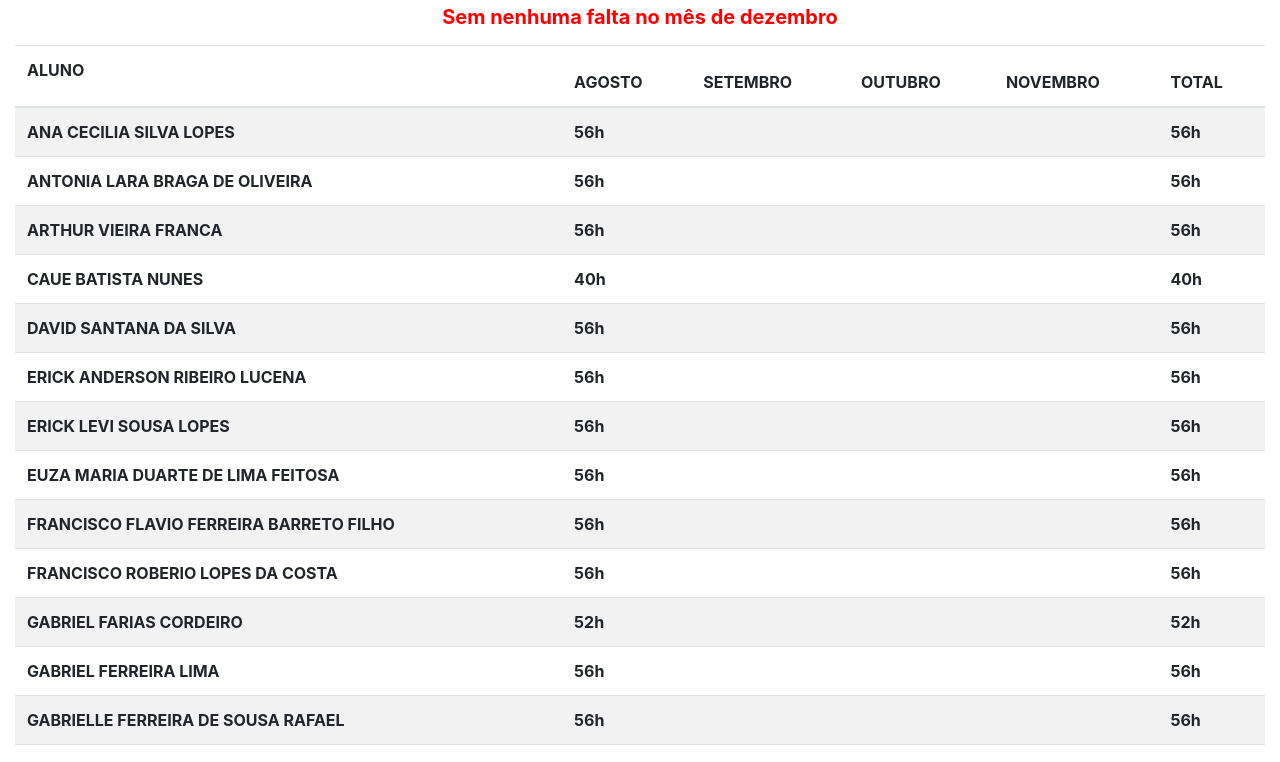
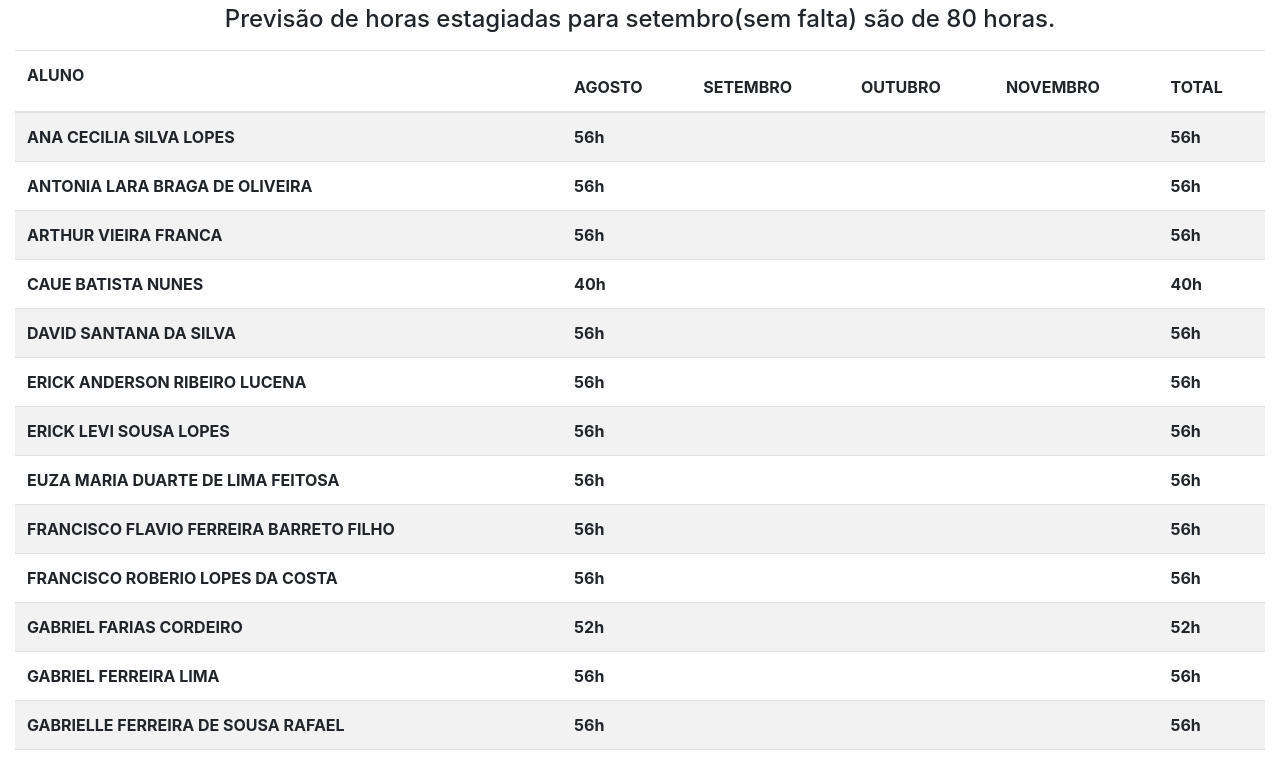
Before and after one commit to davidsonalves/davidsonalves.github.io, a plain HTML site: page hestagiadas.html in a window 1280 px wide. Shown: the part 248-1010 px from the top of the page. Drawn offline with nearby package versions, Linux system fonts and the light colour scheme.

Commit message:
Update hestagiadas.html

```diff
--- a/hestagiadas.html
+++ b/hestagiadas.html
@@ -47,8 +47,7 @@
     <section class="container-fluid section-table  text-center pb-2" >
         <h1 class="display-5">Total de horas estagiadas </h1>
         <h4><a href="docs/set/freq_setembro.pdf" target="_blank">Frequência </a>do mês atual  </h4>
-        <h5 style="color: red; font-weight: bold;"> Sem nenhuma falta no mês de dezembro</h5>
-
+         <h4>Previsão de horas estagiadas para setembro(sem falta) são de 80 horas.</h4>
         <table class="table  table-striped mt-3"  style="height: 100%;">
             <thead>
                 <!-- <tr>
```
